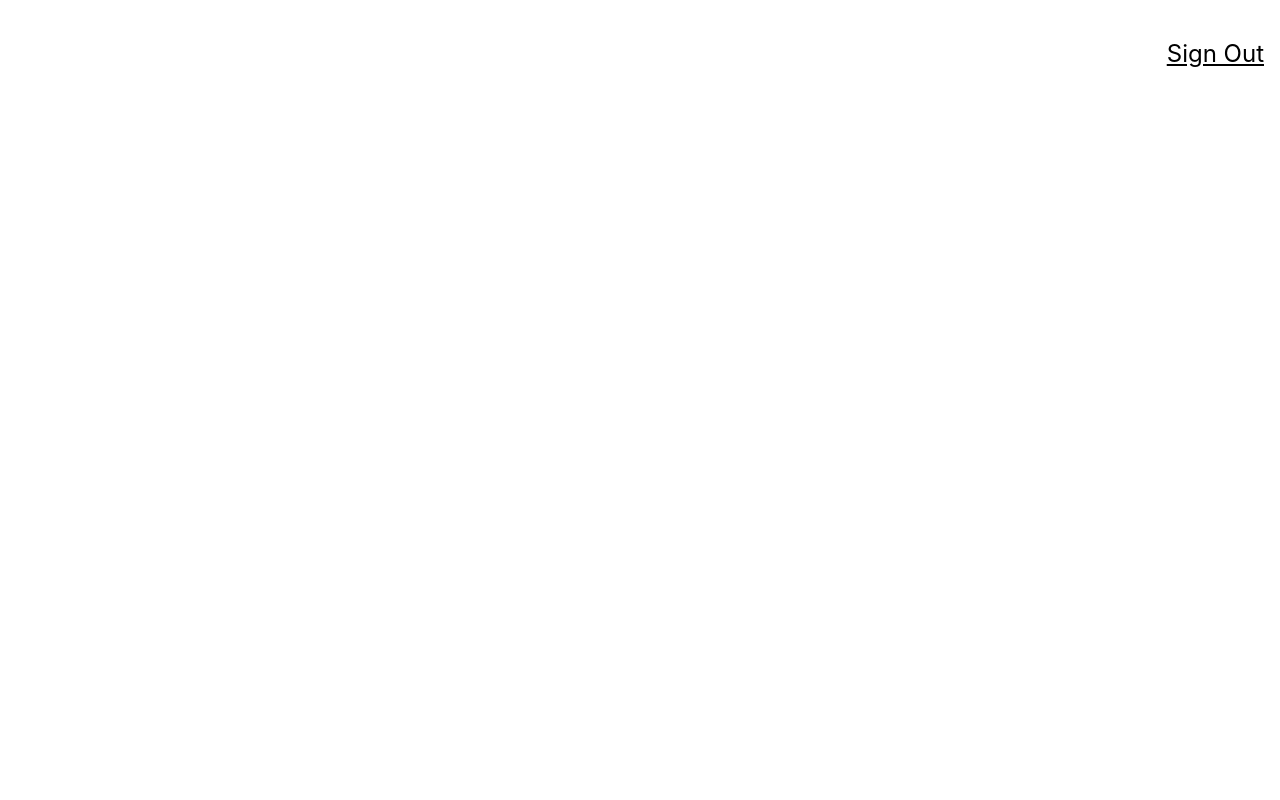
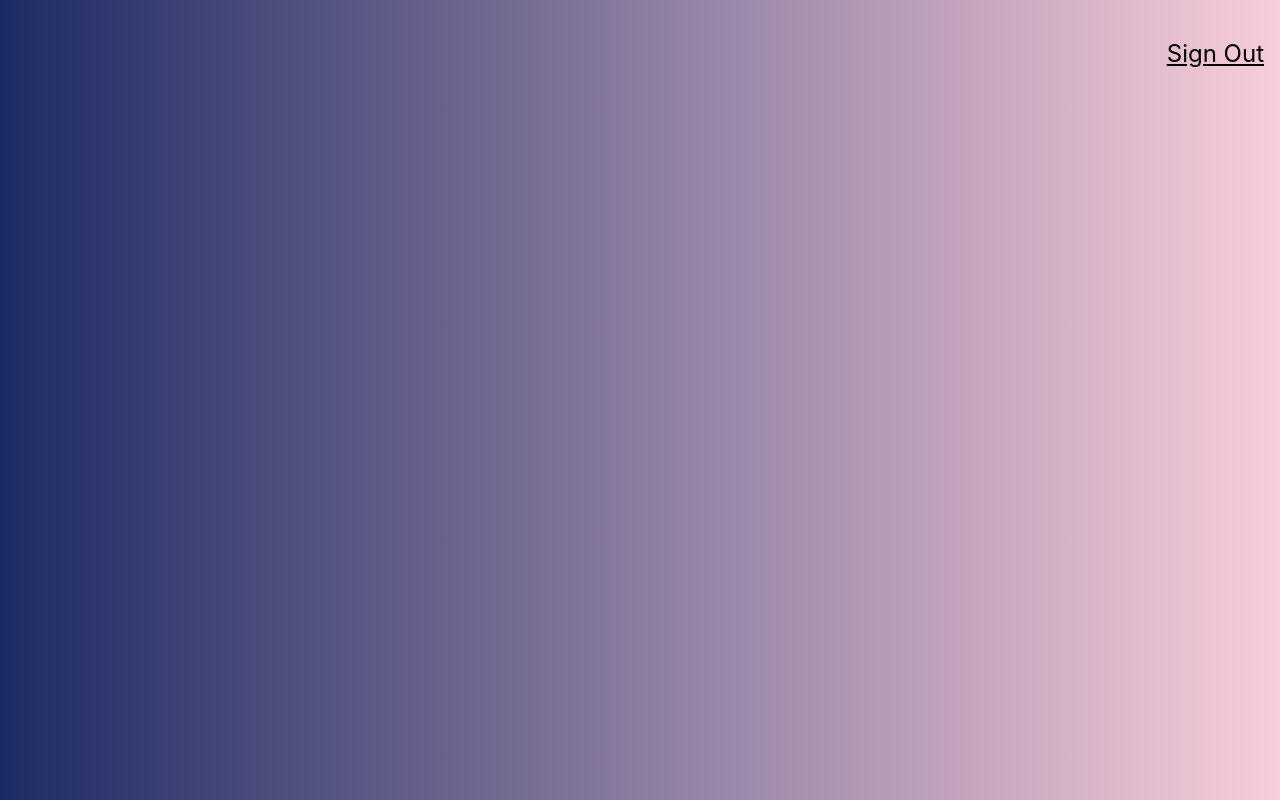
Before and after one commit to hmvitous/digital_detective, a React (Create React App) app: page / in a window 1280 px wide. Built offline with nearby package versions, Linux system fonts and the light colour scheme.

Commit message:
Adds a simple gradient background to make things feel good

```diff
--- a/src/index.css
+++ b/src/index.css
@@ -5,7 +5,10 @@ body {
     sans-serif;
   -webkit-font-smoothing: antialiased;
   -moz-osx-font-smoothing: grayscale;
-}
+  background: #1D2B64;  /* fallback for old browsers */
+  background: -webkit-linear-gradient(to right, #F8CDDA, #1D2B64);  /* Chrome 10-25, Safari 5.1-6 */
+  background: linear-gradient(to left, #F8CDDA, #1D2B64); /* W3C, IE 10+/ Edge, Firefox 16+, Chrome 26+, Opera 12+, Safari 7+ */
+  }
 
 code {
   font-family: source-code-pro, Menlo, Monaco, Consolas, 'Courier New',
```
